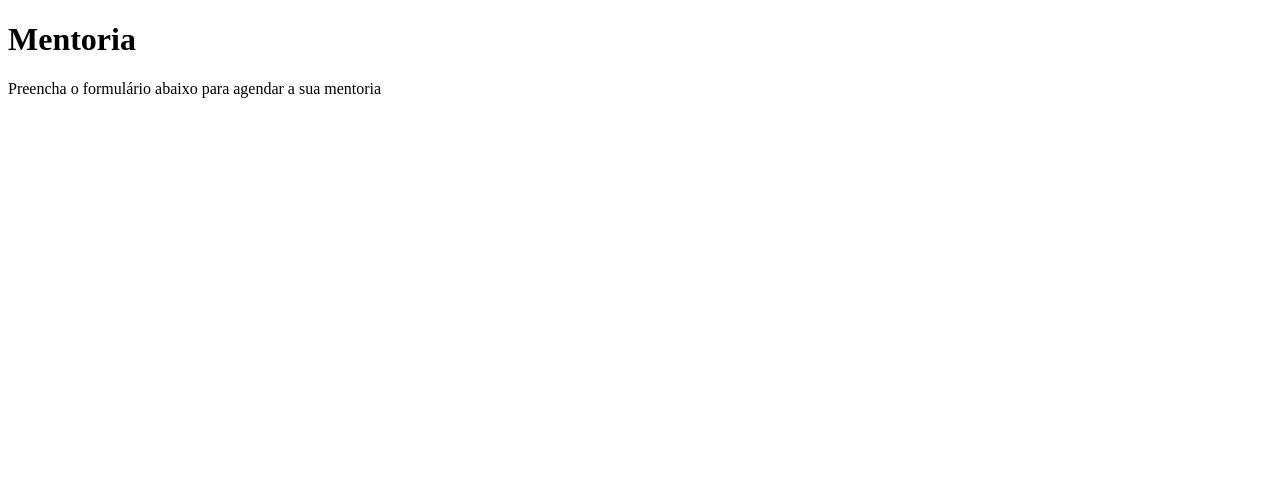
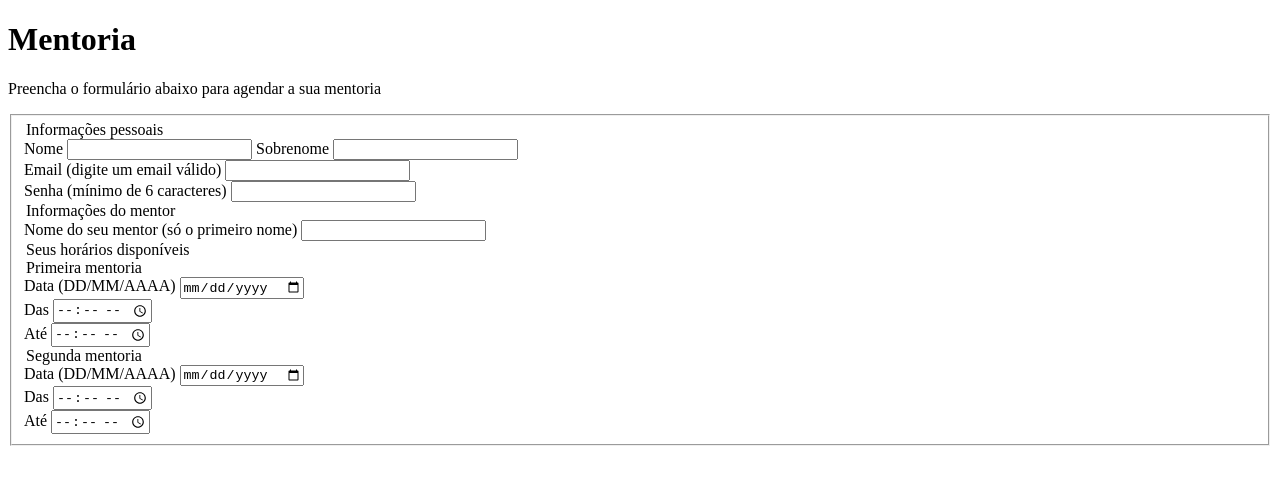
Before and after one commit to gustavonunesbispo/form-layout-recreation, a plain HTML site: page index.html in a window 1280 px wide. Drawn offline with Linux system fonts and the light colour scheme.

Commit message:
create form structure

```diff
--- a/index.html
+++ b/index.html
@@ -12,5 +12,94 @@
     <h1>Mentoria</h1>
     <p>Preencha o formulário abaixo para agendar a sua mentoria</p>
   </header>
+
+  <form id="my-form">
+    <fieldset>
+      <div class="fieldset-wrapper">
+
+        <legend>Informações pessoais</legend>
+
+          <div class="input-wrapper">
+
+            <label for="name">Nome</label>
+            <input
+            type="text"
+            id="name"
+            required
+            />
+
+            <label for="">Sobrenome</label>
+            <input type="text" id="surname" required />
+
+          </div>
+
+          <div class="input-wrapper">
+            <label for="email">Email <span>(digite um email válido)</span> </label>
+            <input type="email" id="email" required />
+          </div>
+
+          <div class="input-wrapper">
+            <label for="password">Senha <span>(mínimo de 6 caracteres)</span> </label>
+            <input type="password" id="password" required minlength="6" />
+          </div>
+
+        </div>
+        <div class="fieldset-wrapper">
+          <legend>Informações do mentor</legend>
+
+          <div class="input-wrapper">
+
+            <label for="">Nome do seu mentor <span>(só o primeiro nome)</span> </label>
+            <input type="text" id="mentor-name" />
+
+          </div>
+        </div>
+
+        <div class="fieldset-wrapper">
+          <legend>Seus horários disponíveis</legend>
+          <legend class="subtitle">Primeira mentoria</legend>
+
+          <div class="input-wrapper">
+            <label for="date">Data <span>(DD/MM/AAAA)</span> </label>
+            <input type="date" id="date">
+          </div>
+
+          <div class="input-wrapper">
+            <label for="event-begin">Das</label>
+            <input type="time" id="event-begin" />
+          </div>
+
+          <div class="input-wrapper">
+            <label for="event-end">Até</label>
+            <input type="time" id="event-end" />
+          </div>
+
+        </div>
+
+        <div class="fieldset-wrapper">
+          <legend class="subtitle">Segunda mentoria</legend>
+
+          <div class="input-wrapper">
+            <label for="date">Data <span>(DD/MM/AAAA)</span> </label>
+            <input type="date" id="date">
+          </div>
+
+          <div class="input-wrapper">
+            <label for="event-begin">Das</label>
+            <input type="time" id="event-begin" />
+          </div>
+
+          <div class="input-wrapper">
+            <label for="event-end">Até</label>
+            <input type="time" id="event-end" />
+          </div>
+
+        </div>
+
+
+
+      </div>
+    </fieldset>
+  </form>
 </body>
 </html>
```
